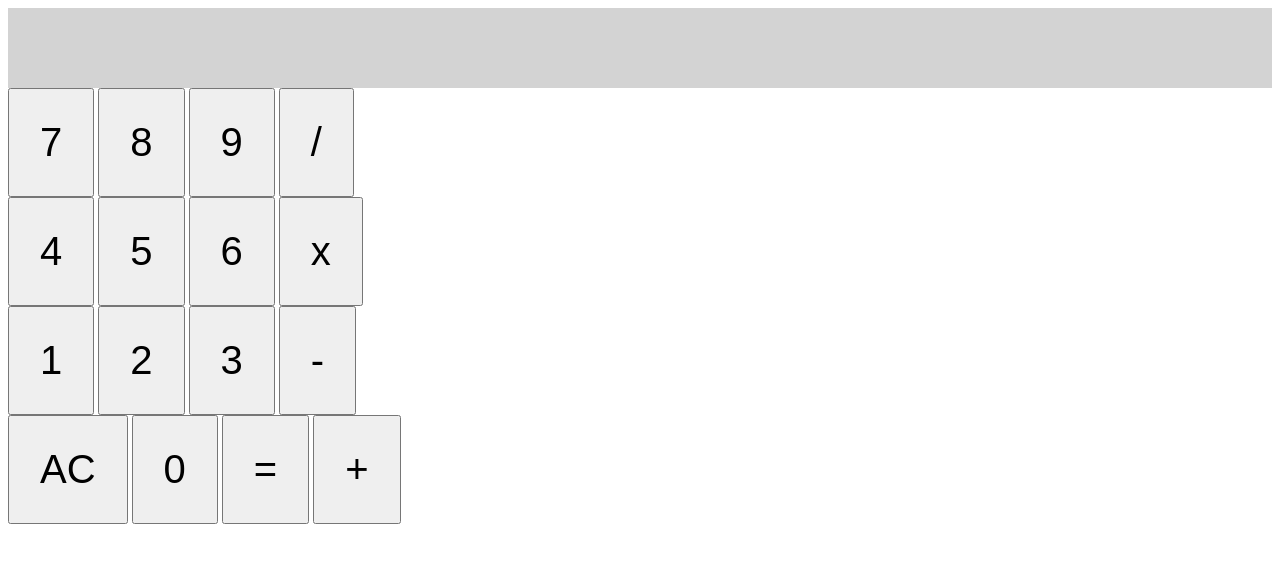
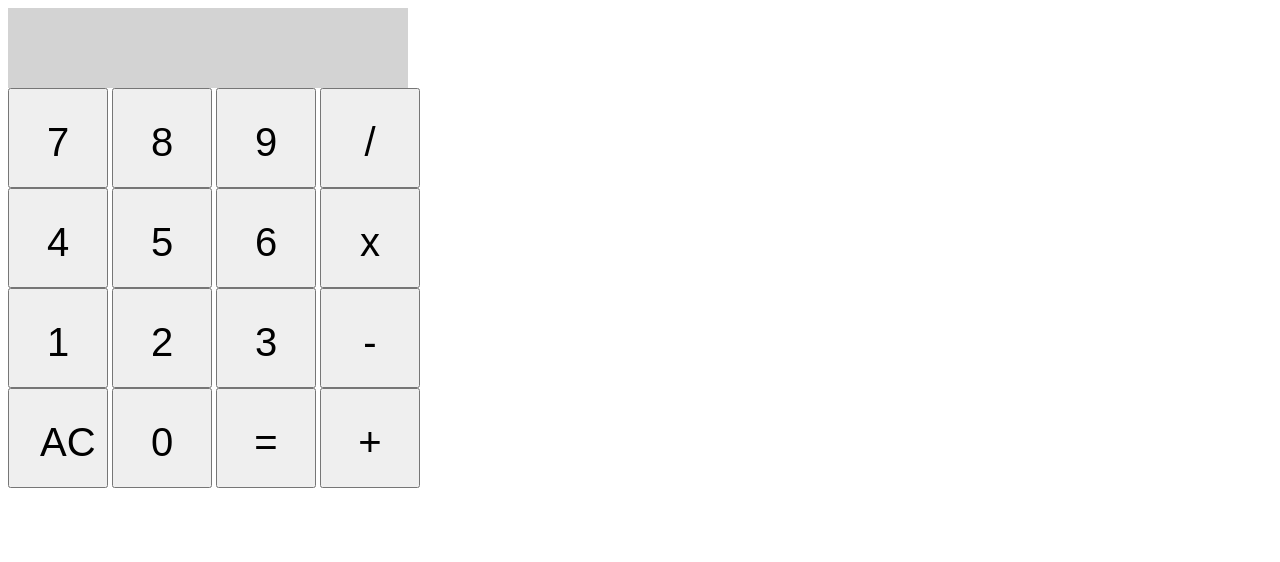
Before and after one commit to ColtonMelhase/calculator, a plain HTML site: page index.html in a window 1280 px wide. Drawn offline with Linux system fonts and the light colour scheme.

Commit message:
Fix button sizes and squares layout

```diff
--- a/styles.css
+++ b/styles.css
@@ -1,16 +1,24 @@
 button.number{
     padding: 30px 30px;
     font-size: 40px;
+    width: 100px;
+    height: 100px;
+    margin: 0px;
 }
 button.operator {
     padding: 30px 30px;
     font-size: 40px;
+    width: 100px;
+    height: 100px;
+    margin: 0px;
 }
+
+
 
 .display {
     background-color: lightgray;
     height: 80px;
-
+    width: 400px;
 }
 .previousNumber {
     font-size: 25px;
@@ -18,3 +26,9 @@ button.operator {
 .currentNumber {
     font-size: 40px;
 }
+
+.calculator {
+    display: flex;
+    flex-direction: column;
+    justify-content: center;
+}
```
